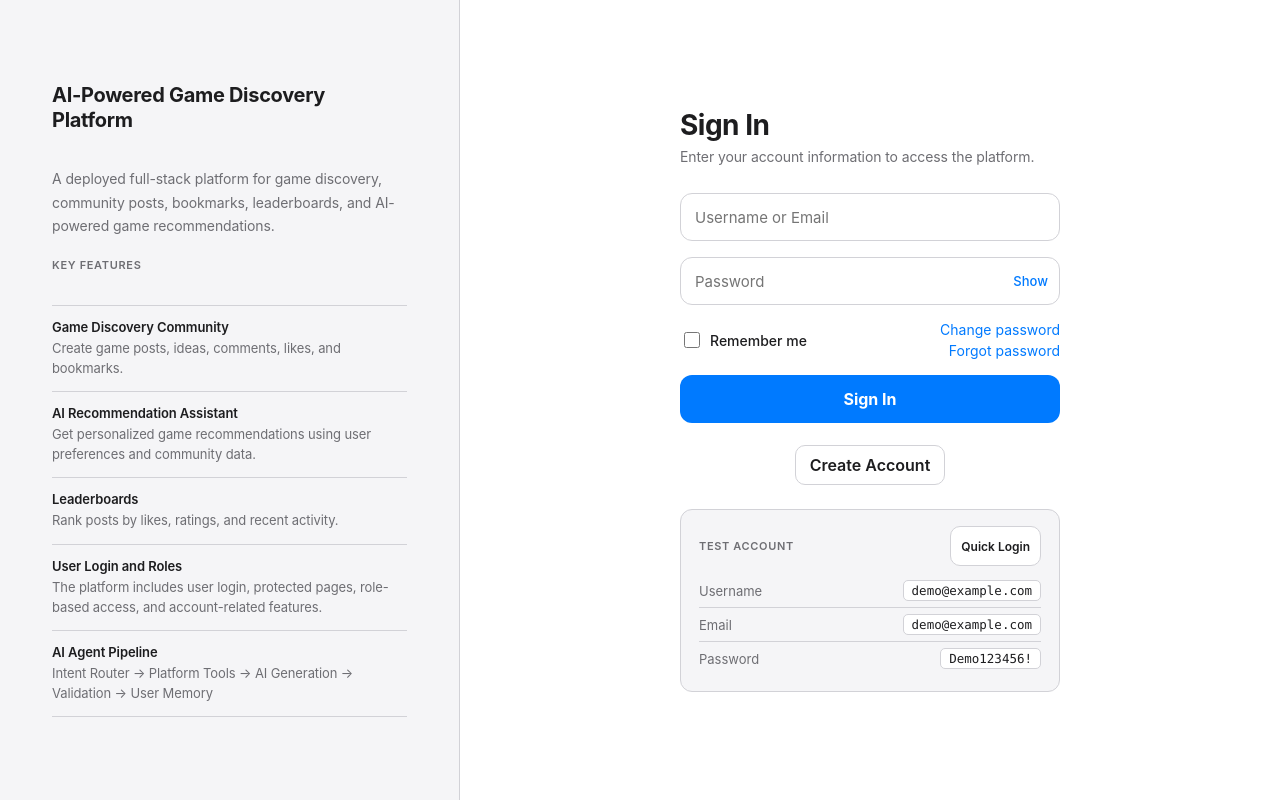
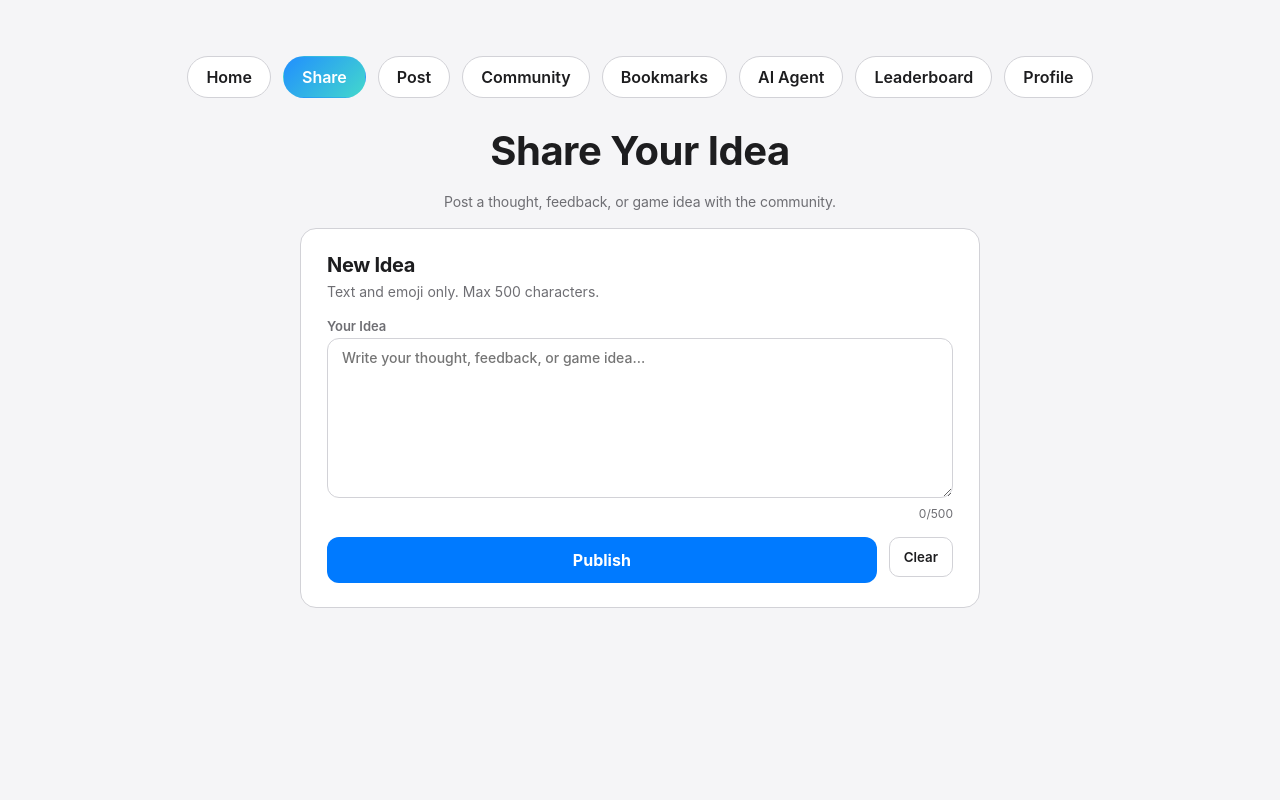
Before and after one commit to LeoC1110/ai-game-discovery-platform, a React (Vite) app in the folder apps/auth-frontend/: page /share in a window 1280 px wide. Before the commit this address led to /. Built offline with nearby package versions, Linux system fonts and the light colour scheme; no server answers; sample sign-in values are in the browser's storage.

Commit message:
Update Share system

```diff
--- a/apps/auth-frontend/src/components/DashboardNav.jsx
+++ b/apps/auth-frontend/src/components/DashboardNav.jsx
@@ -3,6 +3,7 @@ import { NavLink } from 'react-router-dom';
 
 const links = [
   { to: '/home', label: 'Home' },
+  { to: '/share', label: 'Share' },
   { to: '/post', label: 'Post' },
   { to: '/community', label: 'Community' },
   { to: '/bookmarks', label: 'Bookmarks' },
--- a/apps/auth-frontend/src/main.jsx
+++ b/apps/auth-frontend/src/main.jsx
@@ -16,6 +16,7 @@ import ResetPasswordPage from './screens/ResetPasswordPage.jsx';
 import ChangePasswordPage from './screens/ChangePasswordPage.jsx';
 import HomePage from './screens/HomePage.jsx';
 import PostPage from './screens/PostPage.jsx';
+import SharePage from './screens/SharePage.jsx';
 import CommunityPage from './screens/CommunityPage.jsx';
 import BookmarksPage from './screens/BookmarksPage.jsx';
 import ProfilePage from './screens/ProfilePage.jsx';
@@ -37,6 +38,7 @@ createRoot(document.getElementById('root')).render(
           <Route path="/reset-password" element={<ResetPasswordPage />} />
           <Route element={<RequireAuth />}>
             <Route path="/home" element={<HomePage />} />
+            <Route path="/share" element={<SharePage />} />
             <Route path="/post" element={<PostPage />} />
             <Route path="/community" element={<CommunityPage />} />
             <Route path="/bookmarks" element={<BookmarksPage />} />
--- a/apps/auth-frontend/src/screens/PostPage.jsx
+++ b/apps/auth-frontend/src/screens/PostPage.jsx
@@ -23,17 +23,12 @@ const INITIAL_FORM = {
   featured: false,
 };
 
-const IDEA_TEXT_REGEX = /^[\p{L}\p{N}\p{P}\p{S}\p{Z}\r\n\t]+$/u;
-
 export default function PostPage() {
   const navigate = useNavigate();
   const [form, setForm] = useState(INITIAL_FORM);
   const [message, setMessage] = useState(null);
   const [coverPreview, setCoverPreview] = useState(null);
   const [showPostChoice, setShowPostChoice] = useState(false);
-  const [showIdeaModal, setShowIdeaModal] = useState(false);
-  const [ideaContent, setIdeaContent] = useState('');
-  const [ideaMessage, setIdeaMessage] = useState(null);
   const fileInputRef = React.useRef(null);
 
   const { data: meData } = useQuery(ME_QUERY, { fetchPolicy: 'cache-first' });
@@ -110,40 +105,6 @@ export default function PostPage() {
     }
   };
 
-  const publishIdeaPost = async () => {
-    setIdeaMessage(null);
-    const content = ideaContent.trim();
-    if (!content) {
-      setIdeaMessage({ type: 'error', text: 'Content cannot be empty.' });
-      return;
-    }
-    if (content.length > 500) {
-      setIdeaMessage({ type: 'error', text: 'Content must be 500 characters or less.' });
-      return;
-    }
-    if (!IDEA_TEXT_REGEX.test(content)) {
-      setIdeaMessage({ type: 'error', text: 'Only text and emoji are allowed.' });
-      return;
-    }
-
-    try {
-      await createPost({
-        variables: {
-          input: {
-            postType: 'IDEA',
-            review: content,
-          },
-        },
-      });
-      setShowIdeaModal(false);
-      setIdeaContent('');
-      setMessage({ type: 'success', text: 'Idea published! Redirecting to Community...' });
-      setTimeout(() => navigate('/community'), 1200);
-    } catch (err) {
-      setIdeaMessage({ type: 'error', text: err.message });
-    }
-  };
-
   const handleSubmit = async (e) => {
     e.preventDefault();
     setShowPostChoice(true);
@@ -157,16 +118,6 @@ export default function PostPage() {
         <p className="page-subtitle post-subtitle">
           Share a game recommendation with the community.
         </p>
-
-        <div className="post-main-actions">
-          <button
-            type="button"
-            className="btn-primary"
-            onClick={() => setShowIdeaModal(true)}
-          >
-            Share Your Idea
-          </button>
-        </div>
 
         <div className="post-grid" style={{ gridTemplateColumns: '1fr' }}>
           <div className="post-card">
@@ -302,13 +253,6 @@ export default function PostPage() {
                 <button
                   type="button"
                   className="btn-ghost"
-                  onClick={() => setShowIdeaModal(true)}
-                >
-                  Share Your Idea
-                </button>
-                <button
-                  type="button"
-                  className="btn-ghost"
                   onClick={() => {
                     setForm(INITIAL_FORM);
                     setMessage(null);
@@ -345,61 +289,11 @@ export default function PostPage() {
               >
                 Post a Game
               </button>
-              <button
-                type="button"
-                className="btn-ghost"
-                onClick={() => {
-                  setShowPostChoice(false);
-                  setShowIdeaModal(true);
-                }}
-              >
-                Share Your Idea
-              </button>
             </div>
           </div>
         </div>
       )}
 
-      {showIdeaModal && (
-        <div className="modal-overlay" onClick={() => setShowIdeaModal(false)}>
-          <div className="modal-box post-idea-modal" onClick={(e) => e.stopPropagation()}>
-            <button className="modal-close" onClick={() => setShowIdeaModal(false)}>✕</button>
-            <h2 className="modal-title">Share Your Idea</h2>
-            <p className="post-idea-modal__desc">
-              Text and emoji only. Max 500 characters.
-            </p>
-            <textarea
-              className="input textarea post-idea-modal__input"
-              value={ideaContent}
-              onChange={(e) => setIdeaContent(e.target.value)}
-              maxLength={500}
-              placeholder="Write your thought, feedback, or game idea..."
-            />
-            <div className="post-idea-modal__count">{ideaContent.length}/500</div>
-
-            {ideaMessage && (
-              <div className={ideaMessage.type === 'error' ? 'msg-error' : 'msg-success'} role="alert">
-                {ideaMessage.text}
-              </div>
-            )}
-
-            <div className="post-idea-modal__actions">
-              <button type="button" className="btn-ghost" onClick={() => setShowIdeaModal(false)}>
-                Cancel
-              </button>
-              <button
-                type="button"
-                className={`btn-primary ${loading ? 'is-loading' : ''}`}
-                disabled={loading}
-                aria-busy={loading}
-                onClick={publishIdeaPost}
-              >
-                {loading ? 'Publishing...' : 'Publish'}
-              </button>
-            </div>
-          </div>
-        </div>
-      )}
     </div>
   );
 }
--- /dev/null
+++ b/apps/auth-frontend/src/screens/Share.css
@@ -0,0 +1,90 @@
+/* share page — matches Post module style */
+
+.share-subtitle {
+  margin: -10px auto 18px;
+  max-width: 540px;
+  text-align: center;
+  color: var(--color-text-muted);
+  font-size: 14px;
+  letter-spacing: -0.1px;
+}
+
+.share-grid {
+  display: grid;
+  gap: 20px;
+  grid-template-columns: 1fr;
+  max-width: 680px;
+  margin: 0 auto;
+  width: 100%;
+}
+
+.share-card {
+  background: var(--color-surface);
+  border: 1px solid var(--color-border);
+  border-radius: var(--radius-lg);
+  padding: 24px 26px;
+  display: flex;
+  flex-direction: column;
+  gap: 18px;
+}
+
+.share-card__header {
+  display: flex;
+  flex-direction: column;
+  gap: 6px;
+  color: var(--color-text);
+}
+
+.share-card__header h2 {
+  margin: 0;
+  font-size: 20px;
+  font-weight: 700;
+  letter-spacing: -0.3px;
+}
+
+.share-card__header p {
+  margin: 0;
+  font-size: 14px;
+  color: var(--color-text-muted);
+}
+
+.share-form {
+  display: flex;
+  flex-direction: column;
+  gap: 16px;
+}
+
+.share-form__label {
+  display: flex;
+  flex-direction: column;
+  gap: 4px;
+  font-size: 13px;
+  font-weight: 600;
+  color: var(--color-text-muted);
+}
+
+.share-form__textarea {
+  min-height: 160px;
+  font-weight: 500;
+  resize: vertical;
+}
+
+.share-form__count {
+  text-align: right;
+  font-size: 12px;
+  color: var(--color-text-muted);
+  margin-top: -8px;
+}
+
+.share-form__footer {
+  display: flex;
+  gap: 12px;
+  flex-wrap: wrap;
+}
+
+@media (max-width: 640px) {
+  .share-form__footer {
+    flex-direction: column;
+    align-items: stretch;
+  }
+}
--- /dev/null
+++ b/apps/auth-frontend/src/screens/SharePage.jsx
@@ -0,0 +1,118 @@
+// src/screens/SharePage.jsx — Share an idea with the community
+import React, { useState } from 'react';
+import { useMutation } from '@apollo/client';
+import { useNavigate } from 'react-router-dom';
+import DashboardNav from '../components/DashboardNav';
+import { CREATE_POST } from '../gql/gamePosts';
+import './Share.css';
+
+const IDEA_TEXT_REGEX = /^[\p{L}\p{N}\p{P}\p{S}\p{Z}\r\n\t]+$/u;
+
+export default function SharePage() {
+  const navigate = useNavigate();
+  const [content, setContent] = useState('');
+  const [message, setMessage] = useState(null);
+
+  const [createPost, { loading }] = useMutation(CREATE_POST);
+
+  const handlePublish = async () => {
+    setMessage(null);
+    const trimmed = content.trim();
+    if (!trimmed) {
+      setMessage({ type: 'error', text: 'Content cannot be empty.' });
+      return;
+    }
+    if (trimmed.length > 500) {
+      setMessage({ type: 'error', text: 'Content must be 500 characters or less.' });
+      return;
+    }
+    if (!IDEA_TEXT_REGEX.test(trimmed)) {
+      setMessage({ type: 'error', text: 'Only text and emoji are allowed.' });
+      return;
+    }
+
+    try {
+      await createPost({
+        variables: {
+          input: {
+            postType: 'IDEA',
+            review: trimmed,
+          },
+        },
+      });
+      setContent('');
+      setMessage({ type: 'success', text: 'Idea published! Redirecting to Community...' });
+      setTimeout(() => navigate('/community'), 1200);
+    } catch (err) {
+      setMessage({ type: 'error', text: err.message });
+    }
+  };
+
+  return (
+    <div className="app-root">
+      <div className="app-container">
+        <DashboardNav />
+        <h1 className="app-title">Share Your Idea</h1>
+        <p className="page-subtitle share-subtitle">
+          Post a thought, feedback, or game idea with the community.
+        </p>
+
+        <div className="share-grid">
+          <div className="share-card">
+            <header className="share-card__header">
+              <h2>New Idea</h2>
+              <p>Text and emoji only. Max 500 characters.</p>
+            </header>
+
+            {message && (
+              <div
+                className={message.type === 'success' ? 'msg-success' : 'msg-error'}
+                role="alert"
+              >
+                {message.text}
+              </div>
+            )}
+
+            <div className="share-form">
+              <label className="share-form__label">
+                Your Idea
+                <textarea
+                  className="input textarea share-form__textarea"
+                  value={content}
+                  onChange={(e) => setContent(e.target.value)}
+                  maxLength={500}
+                  placeholder="Write your thought, feedback, or game idea..."
+                  rows={7}
+                />
+              </label>
+              <div className="share-form__count">{content.length}/500</div>
+
+              <div className="share-form__footer">
+                <button
+                  type="button"
+                  className={`btn-primary ${loading ? 'is-loading' : ''}`}
+                  disabled={loading}
+                  aria-busy={loading}
+                  onClick={handlePublish}
+                  style={{ flex: 1 }}
+                >
+                  {loading ? 'Publishing...' : 'Publish'}
+                </button>
+                <button
+                  type="button"
+                  className="btn-ghost"
+                  onClick={() => {
+                    setContent('');
+                    setMessage(null);
+                  }}
+                >
+                  Clear
+                </button>
+              </div>
+            </div>
+          </div>
+        </div>
+      </div>
+    </div>
+  );
+}
```
